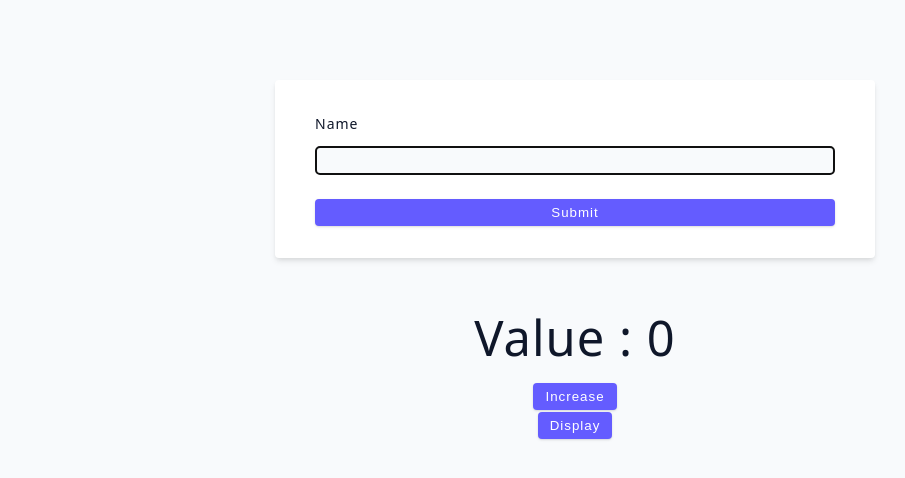
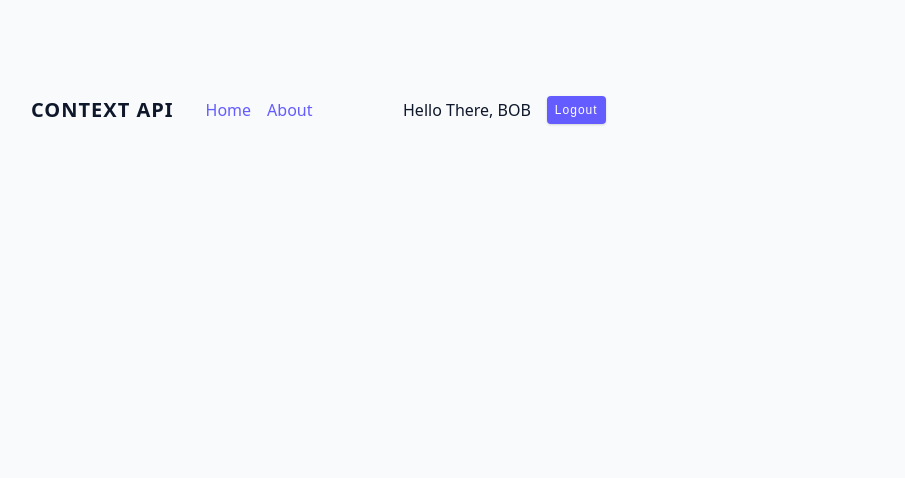
Before and after one commit to Abhaydutt2003/JohnSmilgaReactCourse, a React (Vite) app in the folder 03-advanced-react/: page / in a window 1280 px wide. Shown: the top 478 px of the page, without its empty margins (65-970 px from the left). Built offline with nearby package versions, Linux system fonts and the light colour scheme.

Commit message:
learn state managment

```diff
--- a/03-advanced-react/src/App.jsx
+++ b/03-advanced-react/src/App.jsx
@@ -1,4 +1,4 @@
-import Starter from './tutorial/07-useRef/starter/01-useRef-basics';
+import Starter from './tutorial/09-context-api/starter/context/Navbar';
 
 function App() {
   return (
--- a/03-advanced-react/src/tutorial/09-context-api/final/context/Navbar.jsx
+++ b/03-advanced-react/src/tutorial/09-context-api/final/context/Navbar.jsx
@@ -18,7 +18,7 @@
     setUser(null);
   };
   return (
-    <NavbarContext.Provider value={{ user, logout }}>
+    <NavbarContext.Provider value={{ user:user, logout:logout }}>
       <nav className='navbar'>
         <h5>CONTEXT API</h5>
         <NavLinks />
--- /dev/null
+++ b/03-advanced-react/src/tutorial/09-context-api/starter/context/Navbar.jsx
@@ -0,0 +1,19 @@
+import { useState,createContext } from 'react';
+import NavLinks from './Navlinks';
+
+export const NavbarContext = createContext();
+const Navbar = () => {
+  const [user, setUser] = useState({ name: 'bob' });
+  const logout = () => {
+    setUser(null);
+  };
+  return (
+    <NavbarContext.Provider value = {{user,logout}}>
+    <nav className='navbar'>
+      <h5>CONTEXT API</h5>
+      <NavLinks/>
+    </nav>
+    </NavbarContext.Provider>
+  );
+};
+export default Navbar;
--- /dev/null
+++ b/03-advanced-react/src/tutorial/09-context-api/starter/context/Navlinks.jsx
@@ -0,0 +1,18 @@
+import UserContainer from './UserContainer';
+
+const NavLinks = () => {
+  return (
+    <div className='nav-container'>
+      <ul className='nav-links'>
+        <li>
+          <a href='#'>home</a>
+        </li>
+        <li>
+          <a href='#'>about</a>
+        </li>
+      </ul>
+      <UserContainer/>
+    </div>
+  );
+};
+export default NavLinks;
--- /dev/null
+++ b/03-advanced-react/src/tutorial/09-context-api/starter/context/UserContainer.jsx
@@ -0,0 +1,21 @@
+import { useContext } from "react";
+import { NavbarContext } from "./Navbar";
+
+const UserContainer = () => {
+  const {user,logout} = useContext(NavbarContext);
+    return (
+      <div className='user-container'>
+        {user ? (
+          <>
+            <p>Hello There, {user.name.toUpperCase()}</p>
+            <button type='button' className='btn' onClick={logout}>
+              logout
+            </button>
+          </>
+        ) : (
+          <p>Please Login</p>
+        )}
+      </div>
+    );
+  };
+  export default UserContainer;
```
Also changed, not shown: 03-advanced-react/src/tutorial/08-custom-hooks/starter/01-toggle.jsx (+4 -4 lines), 03-advanced-react/src/tutorial/08-custom-hooks/starter/02-fetch-data.jsx (+56 -32 lines), 03-advanced-react/src/tutorial/08-custom-hooks/starter/useFetch.js (added, +32 -0 lines), 03-advanced-react/src/tutorial/08-custom-hooks/starter/useToggle.js (added, +11 -0 lines).
